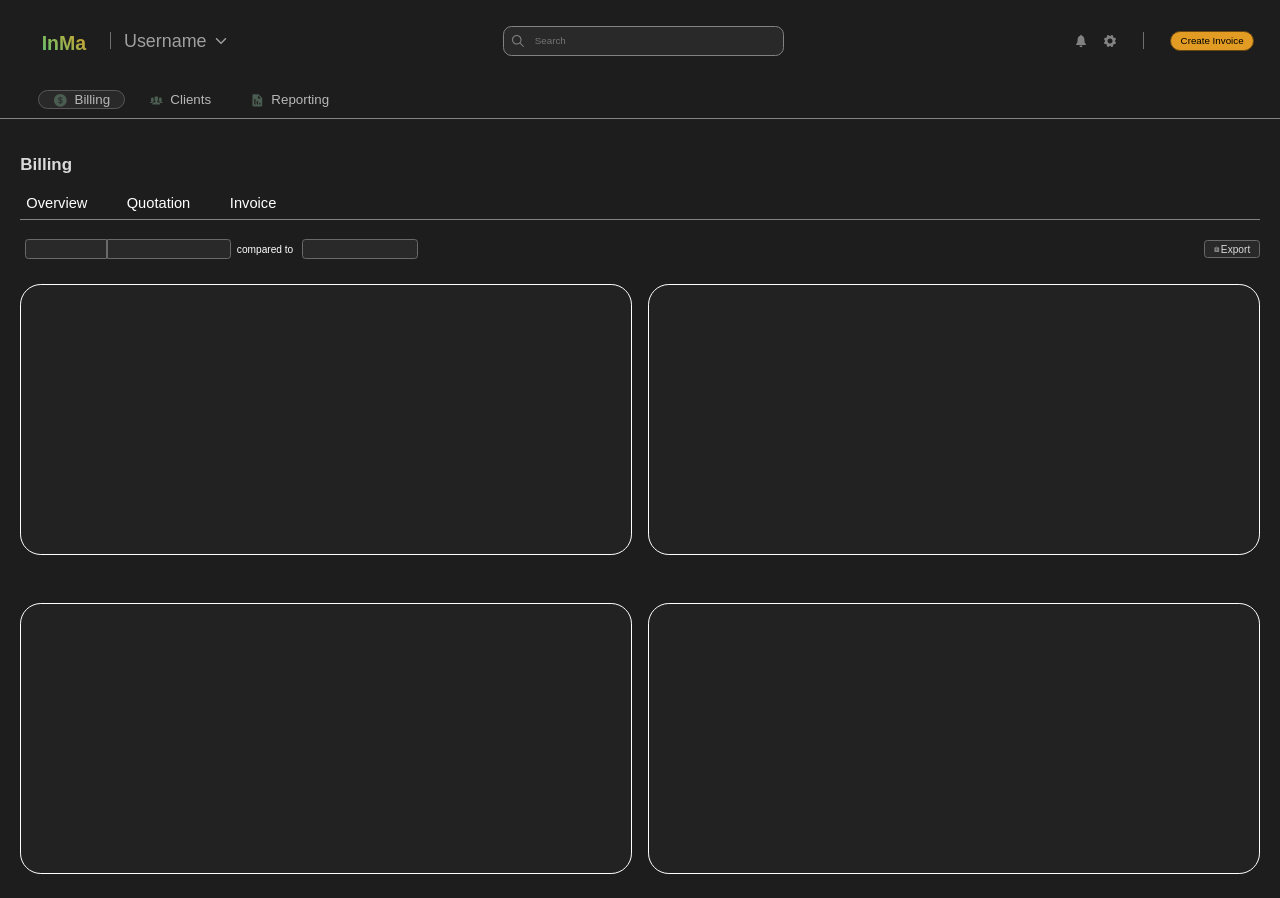
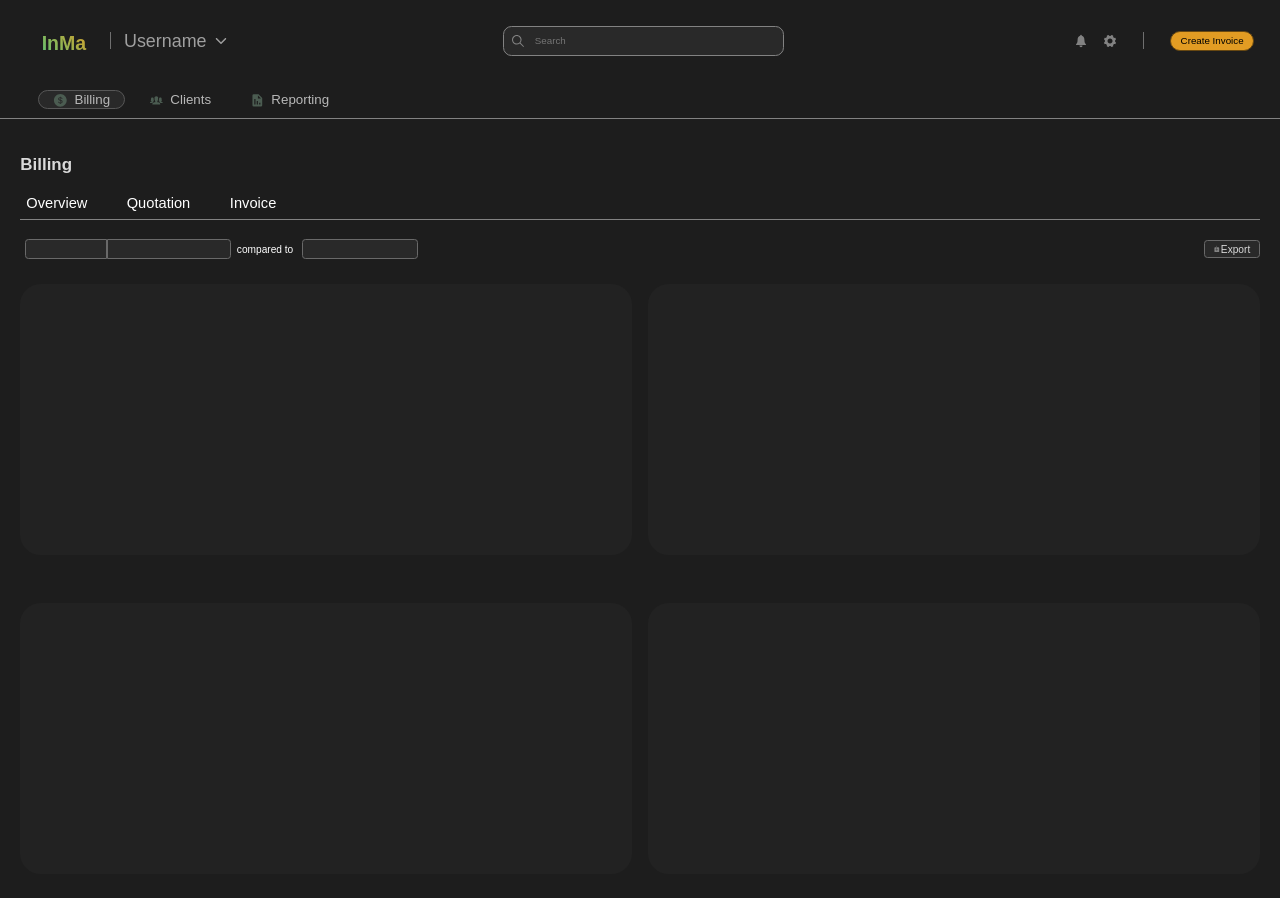
Before and after one commit to Darleanow/InvoiceManager, a Next.js app in the folder frontend/: page / in a window 1280 px wide. Built offline with nearby package versions, Linux system fonts and the light colour scheme.

Commit message:
style(subnav): Add new style to rectangle

```diff
--- a/frontend/app/Assets/components/SubNavigationBilling/SubNavigationBilling.module.css
+++ b/frontend/app/Assets/components/SubNavigationBilling/SubNavigationBilling.module.css
@@ -159,7 +159,7 @@
 
 .rectangle_left_top {
     background: #222222;
-    border: 0.102vh solid white;
+    border: 0.102vh solid transparent;
     height: 33.605vh;
     width: 47.619vw;
     border-radius: 1.629vw;
@@ -170,7 +170,7 @@
 
 .rectangle_right_top {
     background: #222222;
-    border: 0.102vh solid white;
+    border: 0.102vh solid transparent;
     height: 33.605vh;
     width: 47.619vw;
     border-radius: 1.629vw;
@@ -181,7 +181,7 @@
 
 .rectangle_left_bottom {
     background: #222222;
-    border: 0.102vh solid white;
+    border: 0.102vh solid transparent;
     height: 33.605vh;
     width: 47.619vw;
     border-radius: 1.629vw;
@@ -192,7 +192,7 @@
 
 .rectangle_right_bottom {
     background: #222222;
-    border: 0.102vh solid white;
+    border: 0.102vh solid transparent;
     height: 33.605vh;
     width: 47.619vw;
     border-radius: 1.629vw;
```
